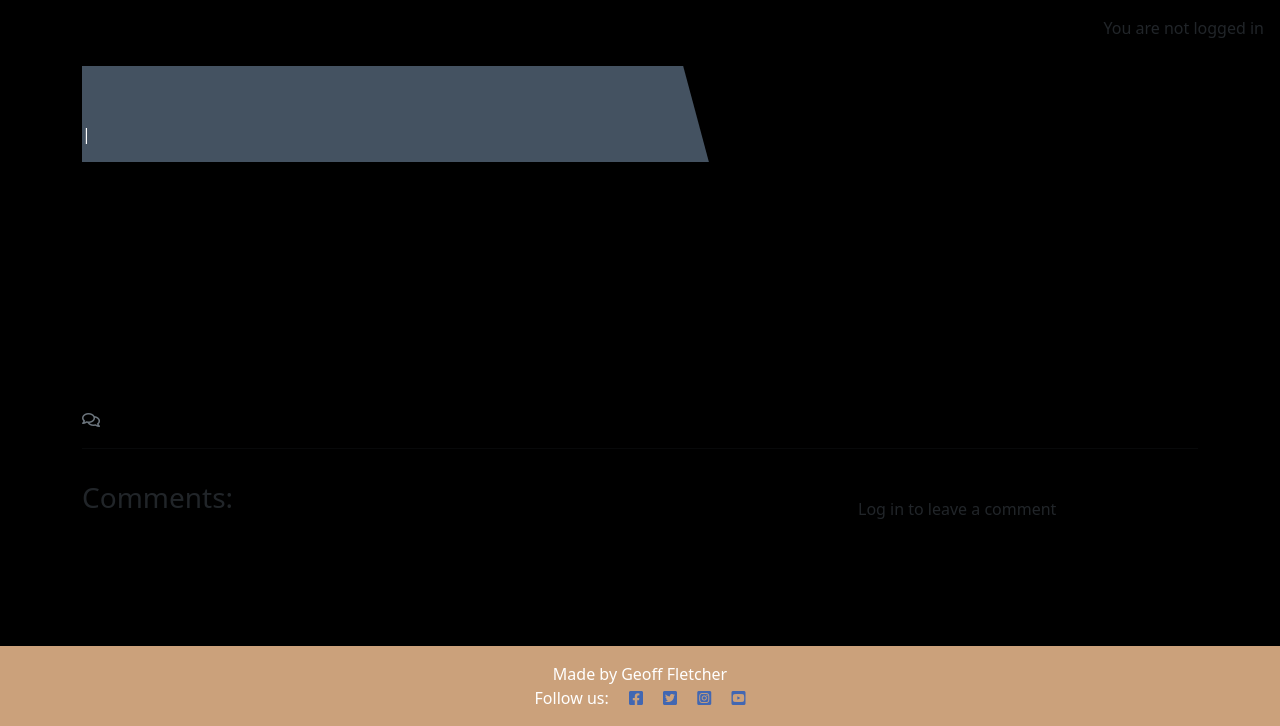
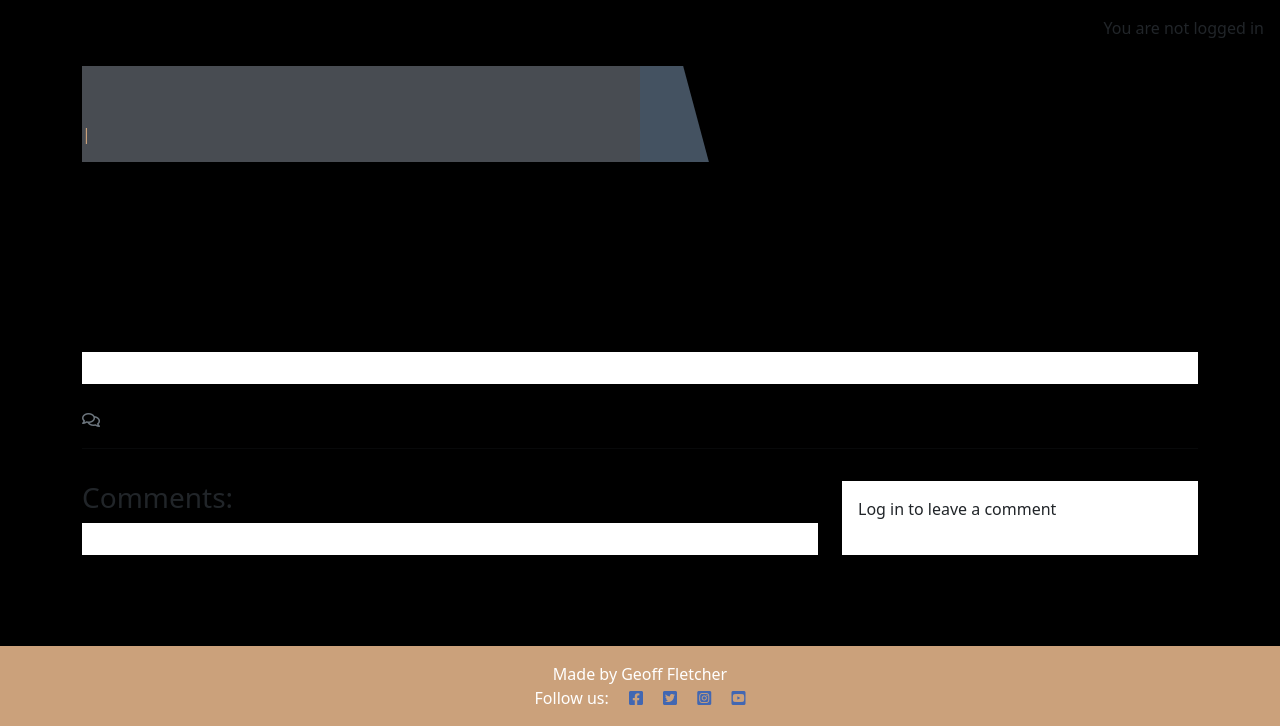
Before and after one commit to Geoff-Fletcher/True_Review, a Django app: template review/templates/review/review_detail.html in a window 1280 px wide. Shown: the part 74-800 px from the top of the page. Run offline with Django 4.2, Linux system fonts and the light colour scheme; the template is opened without the code that fills it, so the values that code supplies are empty; some libraries are stand-ins or nearby versions.

Commit message:
give card-body on review screen new class to sat white

```diff
--- a/review/templates/review/review_detail.html
+++ b/review/templates/review/review_detail.html
@@ -25,7 +25,7 @@
 <div class="container">
     <div class="row">
         <div class="col card mb-4  mt-3 left  top">
-            <div class="card-body">
+            <div class="card-body review-card">
                 <!-- The review content goes inside the card-text. -->
                 <!-- Use the | safe filter inside the template tags -->
                 <p class="card-text">
@@ -49,7 +49,7 @@
     <div class="row">
         <div class="col-md-8 card mb-4  mt-3 ">
             <h3>Comments:</h3>
-            <div class="card-body">
+            <div class="card-body review-card">
                 <!-- We want a for loop inside the empty control tags
           to iterate through each comment in comments -->
                 {% for comment in comments %}
@@ -82,7 +82,7 @@
 
         <!-- Creating New Comments -->
         <div class="col-md-4 card mb-4 mt-3">
-            <div class="card-body">
+            <div class="card-body review-card">
                 {% if user.is_authenticated %}
                 <h3>Leave a comment:</h3>
                 <p>Posting as: {{ user.username }}</p>
--- a/static/css/style.css
+++ b/static/css/style.css
@@ -34,6 +34,10 @@ body {
     background-color: transparent;
 }
 
+.review-card {
+    background: #fff;
+}
+
 .image-container {
     position: relative;
 }
@@ -67,8 +71,8 @@ body {
 }
 
 .masthead-text {
-    background-color: #445261;
-    color: white;
+    background-color: #484c52;
+    color: #CBA17B;
     position: relative;
 }
 
```
Also changed, not shown: review/forms.py (+7 -1 lines), review/views.py (+43 -25 lines).
